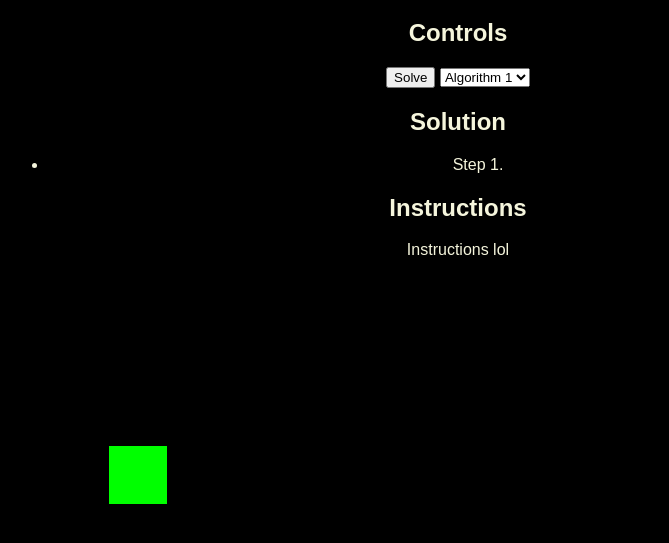
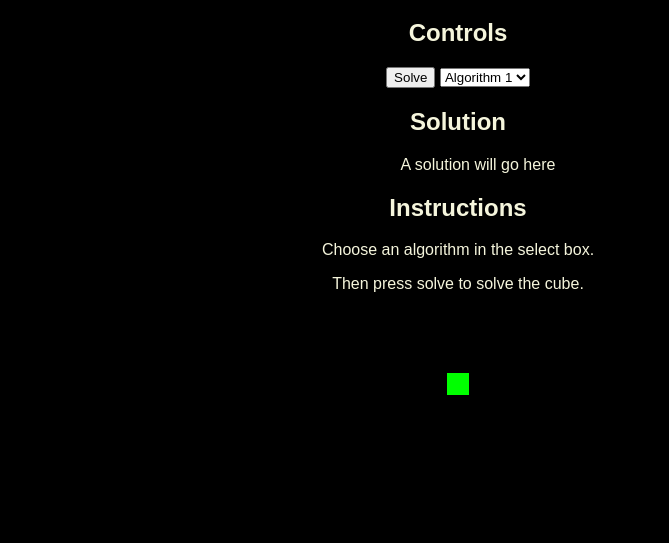
Before and after one commit to jahames/3D-Rubiks-Cube-Solver, a plain HTML site: page src/index.html in a window 1280 px wide. Shown: the part 61-604 px from the top of the page, without its empty margins (182-851 px from the left). Drawn offline with nearby package versions, Linux system fonts and the light colour scheme.

Commit message:
Added more styling to the page

```diff
--- a/src/css/styles.css
+++ b/src/css/styles.css
@@ -1,18 +1,25 @@
 body {
     margin: 0;
     color: beige;
+    background-color: black;
     font-family: sans-serif;
     text-align: center;
-    background-color: black;
-
 }
 
 main {
-    max-width: 900px;
+    max-width: 1000px;
     margin: auto;
 }
 
-#3d-display {
-    position: absolute;
-    top: -80px;
+canvas {
+    width:  100%;
+    height: 100%;
+    top: 0;
+    left: 0;
+    position: static ;
+    margin: 0;
 }
+
+ul {
+    list-style-type: none;
+}
--- a/src/index.html
+++ b/src/index.html
@@ -4,6 +4,7 @@
 		<meta charset="utf-8">
 		<title>3D Rubik's Cube Solver</title>
         <link rel="stylesheet" href="css/styles.css">
+
 	</head>
 	<body>
         <main>
@@ -12,6 +13,8 @@
                 <h1>3D Rubik's Cube Solver</h1>
             </div>
 
+            <!-- Canvas for the 3d display-->
+            <canvas id="canvas"></canvas>
             <!-- Scripts for 3D rendering and the solving algorithm-->
             <script src="js/three.js"></script>
             <script id="3d-display" src="js/display.js"></script>
@@ -33,7 +36,7 @@
             <div id="solution">
                 <h2>Solution</h2>
                 <ul>
-                    <li>Step 1.</li>
+                    <li>A solution will go here</li>
                 </ul>
             </div>
 
@@ -41,8 +44,13 @@
             <!-- Instructions on how to use the software will go here -->
             <div id="instructions">
                 <h2>Instructions</h2>
-                <p>Instructions lol</p>
+                <p>Choose an algorithm in the select box.</p>
+                <p>Then press solve to solve the cube.</p>
             </div>
+
+
         </main>
+
+
 	</body>
 </html>
--- a/src/js/display.js
+++ b/src/js/display.js
@@ -1,8 +1,12 @@
 const scene = new THREE.Scene();
-            const camera = new THREE.PerspectiveCamera( 75, window.innerWidth / window.innerHeight, 0.1, 1000 );
 
-            const renderer = new THREE.WebGLRenderer();
-            renderer.setSize( window.innerWidth/2, window.innerHeight/2 );
+            const renderer = new THREE.WebGLRenderer({ canvas: canvas});
+            var width = canvas.width;
+            var height = canvas.height
+
+            const camera = new THREE.PerspectiveCamera( 75, width / height, 0.1, 1000 );
+
+            renderer.setSize( width, height );
             document.body.appendChild( renderer.domElement );
 
             const geometry = new THREE.BoxGeometry();
```
